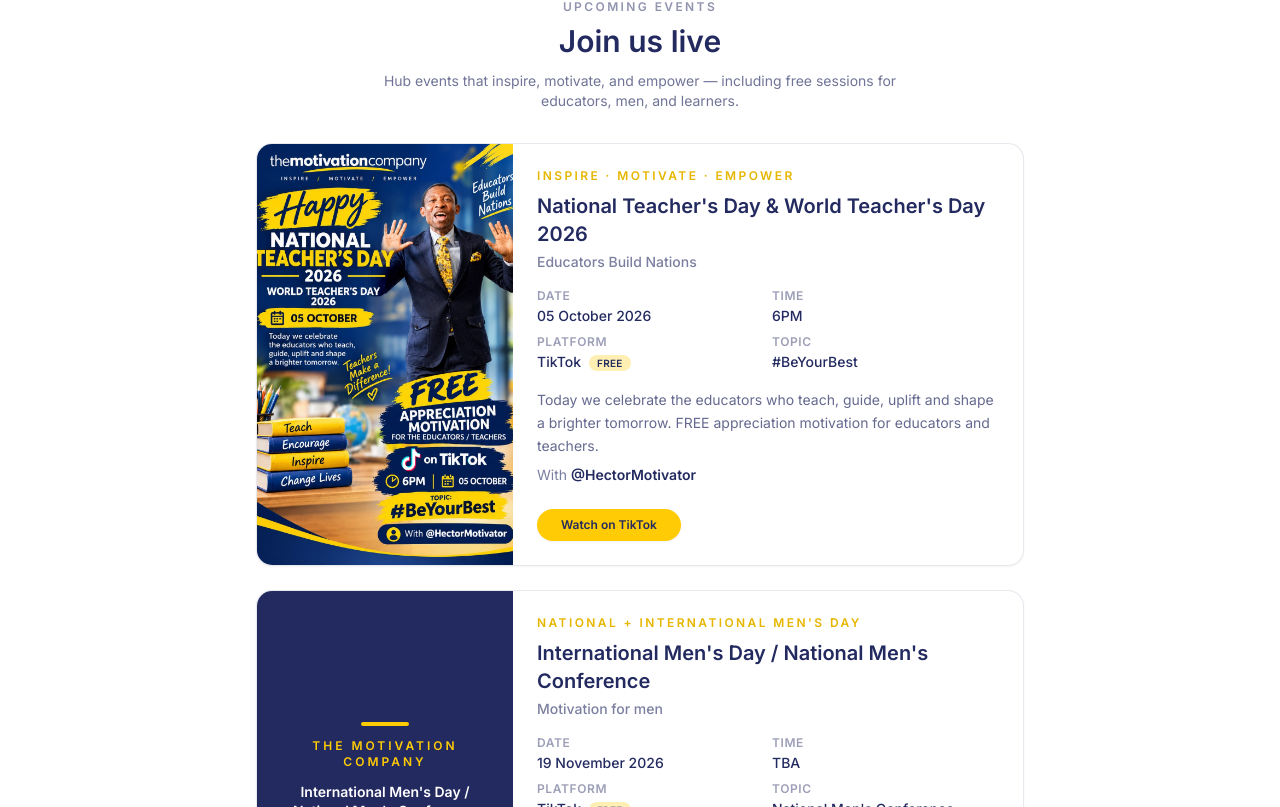
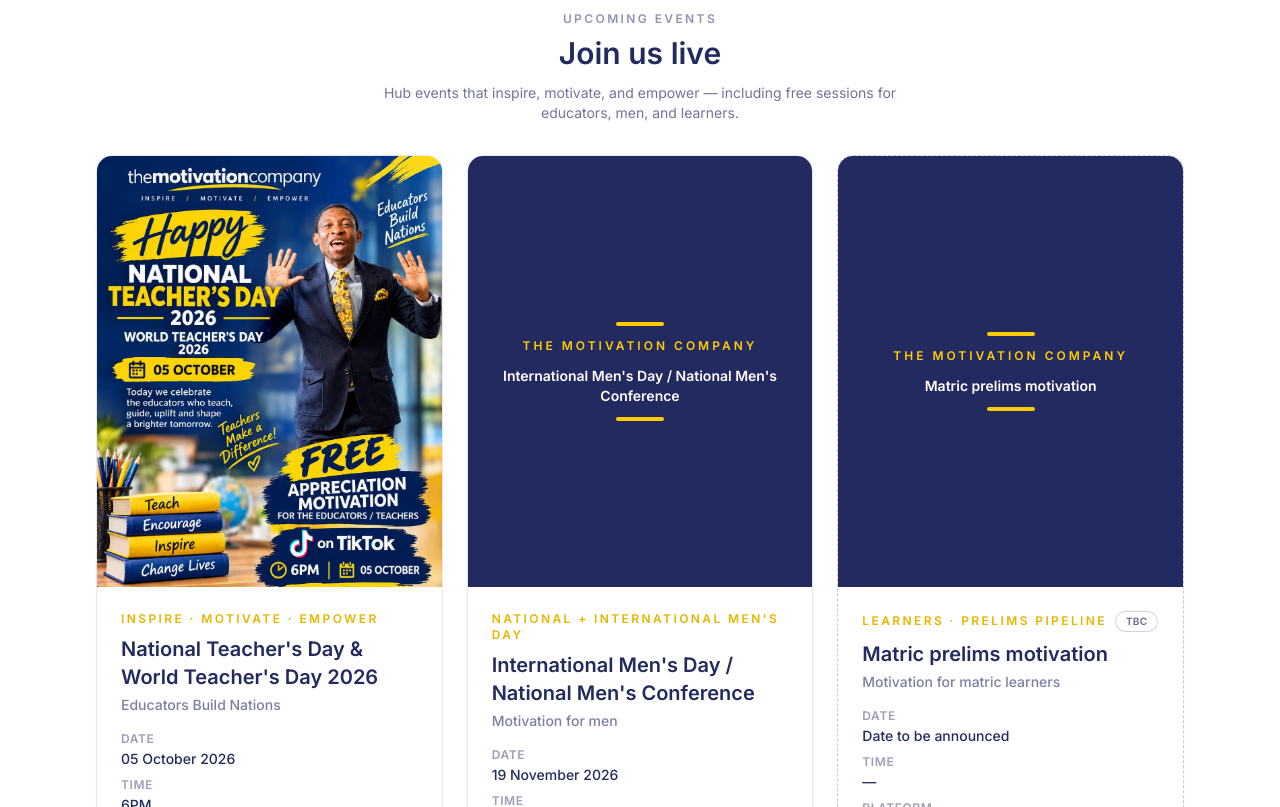
Before and after one commit to Qwezzy/the-motivation-company, a Next.js app: page / in a window 1280 px wide. Shown: the part 3073-3880 px from the top of the page. Built offline with nearby package versions, Linux system fonts and the light colour scheme; no server answers.

Commit message:
polish: events desktop row + larger header logo
- Upcoming Events: stack on mobile, equal-width 3-col row from md
- Header logo: bump desktop ~220→270px (mobile 180→200) for stronger nav presence

```diff
--- a/src/components/Header.tsx
+++ b/src/components/Header.tsx
@@ -48,12 +48,12 @@
           onClick={() => setOpen(false)}
         >
           {/* Logo as-is on white chrome — no plate/chip; old-site tmc-logo.webp */}
-          <span className="relative block h-11 w-[180px] shrink-0 sm:h-12 sm:w-[210px] lg:h-[3.25rem] lg:w-[220px]">
+          <span className="relative block h-12 w-[200px] shrink-0 sm:h-14 sm:w-[240px] lg:h-16 lg:w-[270px]">
             <Image
               src={images.logo}
               alt={site.company}
               fill
-              sizes="220px"
+              sizes="270px"
               className="object-contain object-left"
               priority
             />
--- a/src/components/UpcomingEvents.tsx
+++ b/src/components/UpcomingEvents.tsx
@@ -8,7 +8,7 @@
 function BrandBlock({ title }: { title: string }) {
   return (
     <div
-      className="relative flex aspect-[4/5] w-full shrink-0 flex-col items-center justify-center gap-3 bg-navy px-6 text-center sm:aspect-auto sm:min-h-[14rem] sm:w-56 md:w-64"
+      className="relative flex aspect-[4/5] w-full shrink-0 flex-col items-center justify-center gap-3 bg-navy px-6 text-center"
       aria-hidden
     >
       <div className="h-1 w-12 rounded-full bg-gold" />
@@ -29,26 +29,26 @@
 
   return (
     <article
-      className={`flex flex-col overflow-hidden rounded-2xl border bg-white shadow-sm sm:flex-row ${
+      className={`flex min-w-0 flex-col overflow-hidden rounded-2xl border bg-white shadow-sm ${
         event.tbc
           ? "border-dashed border-navy/25 bg-slate-50/80"
           : "border-navy/10"
       }`}
     >
       {event.image ? (
-        <div className="relative aspect-[4/5] w-full shrink-0 bg-navy/5 sm:aspect-auto sm:w-56 md:w-64">
+        <div className="relative aspect-[4/5] w-full shrink-0 bg-navy/5">
           <Image
             src={event.image}
             alt={event.title}
             fill
-            sizes="(max-width: 640px) 100vw, 256px"
+            sizes="(max-width: 768px) 100vw, 33vw"
             className="object-cover object-top"
           />
         </div>
       ) : (
         <BrandBlock title={event.title} />
       )}
-      <div className="flex flex-1 flex-col p-6">
+      <div className="flex flex-1 flex-col p-5 sm:p-6">
         <div className="flex flex-wrap items-center gap-2">
           {event.subtitle && (
             <p className="text-xs font-semibold uppercase tracking-[0.2em] text-gold-dark">
@@ -65,7 +65,7 @@
         {event.tagline && (
           <p className="mt-1 text-sm font-medium text-navy/60">{event.tagline}</p>
         )}
-        <dl className="mt-4 grid gap-2 text-sm text-navy/80 sm:grid-cols-2">
+        <dl className="mt-4 grid gap-2 text-sm text-navy/80">
           <div>
             <dt className="text-xs font-semibold uppercase tracking-wider text-navy/45">
               Date
@@ -107,14 +107,16 @@
             <span className="font-semibold text-navy">{event.withHandle}</span>
           </p>
         )}
+        <div className="mt-auto pt-6">
           <a
             href={href}
             target="_blank"
             rel="noopener noreferrer"
-          className="btn-primary mt-6 inline-flex self-start !py-2 !text-xs"
+            className="btn-primary inline-flex self-start !py-2 !text-xs"
           >
             {cta}
           </a>
+        </div>
       </div>
     </article>
   );
@@ -139,7 +141,7 @@
             sessions for educators, men, and learners.
           </p>
         </div>
-        <div className="mx-auto flex max-w-3xl flex-col gap-6">
+        <div className="grid grid-cols-1 gap-6 md:grid-cols-3">
           {upcomingEvents.map((event) => (
             <EventCard key={event.id} event={event} />
           ))}
```
Lines whose indentation alone changed are shown as unchanged.
